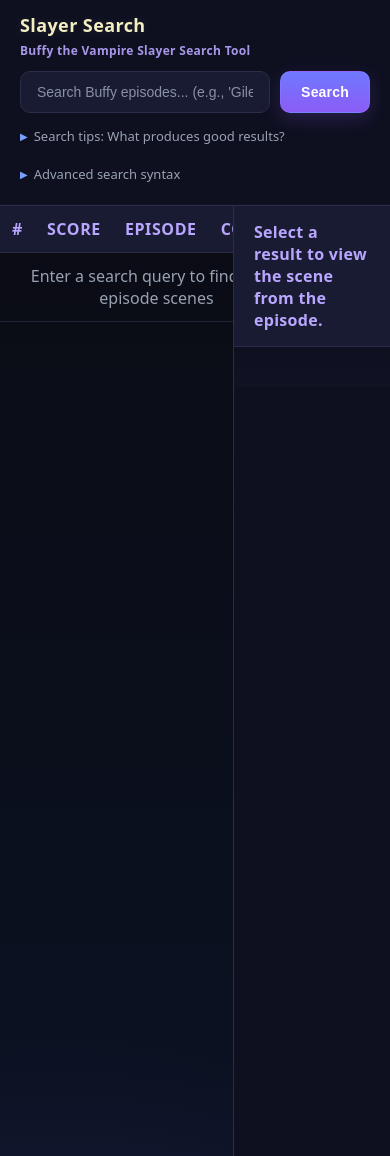
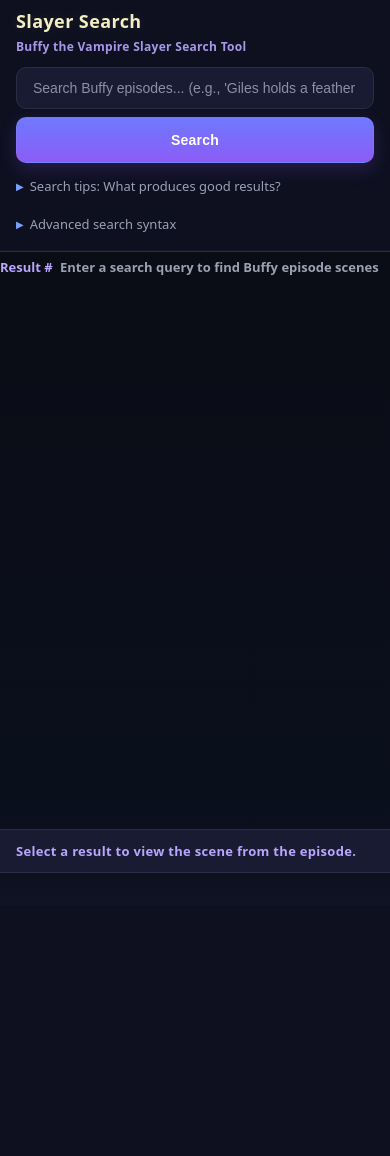
Before and after one commit to vritvo/slayer_search, a Flask app: page / in a window 390 px wide. Run offline with Flask 3, Linux system fonts and the light colour scheme.

Commit message:
mobile organization

```diff
--- a/templates/index.html
+++ b/templates/index.html
@@ -350,6 +350,140 @@
         color: var(--indigo);
         font-style: italic;
       }
+
+      /* ===== Mobile Responsive Styles ===== */
+      @media (max-width: 768px) {
+        /* Convert table to card layout on mobile */
+        .results-table thead {
+          display: none; /* Hide table header */
+        }
+
+        .results-table tbody {
+          display: block;
+        }
+
+        .result-row {
+          display: block;
+          margin: 12px;
+          padding: 14px;
+          border: 1px solid var(--border);
+          border-radius: 10px;
+          background: rgba(25,27,51,0.3);
+          border-bottom: 1px solid var(--border) !important;
+        }
+
+        .result-row.selected {
+          border: 2px solid var(--lavender);
+          background: rgba(185,166,255,0.08);
+          box-shadow: 0 4px 12px rgba(185,166,255,0.15);
+        }
+
+        .results-table td {
+          display: block;
+          padding: 6px 0;
+          border: none;
+        }
+
+        /* Add labels and style each field */
+        .results-table td:nth-child(1) {
+          font-size: 13px;
+          color: var(--muted);
+          font-weight: 600;
+        }
+
+        .results-table td:nth-child(1)::before {
+          content: "Result #";
+          color: var(--lavender);
+          font-weight: 700;
+          margin-right: 4px;
+        }
+
+        .results-table td:nth-child(2) {
+          margin-top: 2px;
+        }
+
+        .results-table td:nth-child(2)::before {
+          content: "Score: ";
+          color: var(--lavender);
+          font-weight: 600;
+          font-family: ui-sans-serif, system-ui, "Segoe UI", Arial, sans-serif;
+        }
+
+        .results-table td:nth-child(3) {
+          margin-top: 8px;
+          margin-bottom: 8px;
+        }
+
+        .results-table td:nth-child(4) {
+          margin-top: 8px;
+          padding-top: 8px;
+          border-top: 1px solid rgba(42,45,70,0.5);
+        }
+
+        .chunk-preview {
+          max-width: 100%;
+          max-height: none;
+          font-size: 13px;
+          line-height: 1.5;
+          color: #d7def0;
+        }
+
+        .filename {
+          font-size: 15px;
+        }
+
+        /* Stack the results and file panels vertically on mobile */
+        .content {
+          flex-direction: column;
+        }
+
+        .results-panel {
+          width: 100%;
+          min-height: 50vh;
+          max-height: 50vh;
+          border-right: none;
+          border-bottom: 1px solid var(--border);
+        }
+
+        .file-panel {
+          width: 100%;
+          min-height: 50vh;
+        }
+
+        /* Make file content more readable on mobile */
+        .file-content {
+          font-size: 14px;
+          line-height: 1.7;
+          padding: 16px;
+        }
+
+        .file-header {
+          font-size: 13px;
+          padding: 12px 16px;
+          position: sticky;
+          top: 0;
+          z-index: 10;
+        }
+
+        /* Improve header spacing on mobile */
+        .search-header {
+          padding: 12px 16px;
+        }
+
+        .search-box {
+          flex-direction: column;
+          gap: 8px;
+        }
+
+        .search-input,
+        .search-btn {
+          width: 100%;
+        }
+
+        .search-btn {
+          padding: 14px 20px;
+        }
+      }
     </style>
   </head>
   <body>
```
